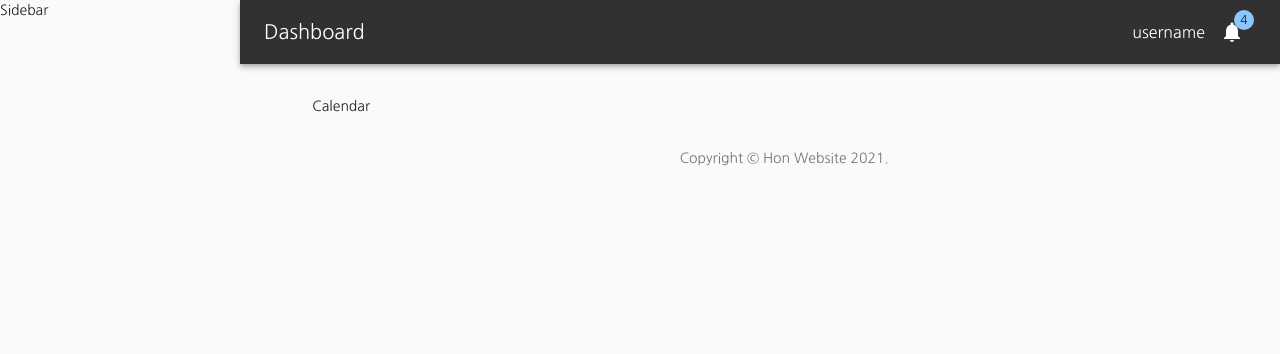
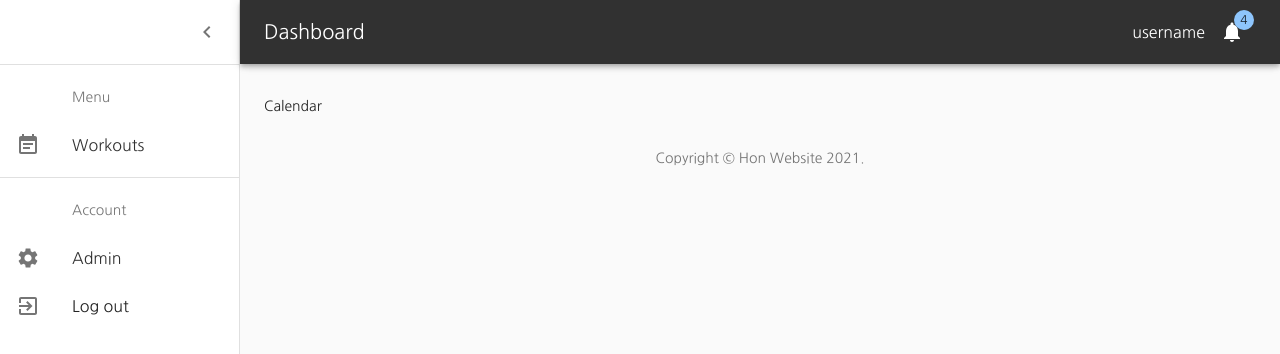
Before and after one commit to honmetha/exercise-tracker, a React (Create React App) app: page /dashboard in a window 1280 px wide. Shown: the top 354 px of the page. Built offline with nearby package versions, Linux system fonts and the light colour scheme.

Commit message:
[Added] Part 3: Dashboard Sidebar

```diff
--- /dev/null
+++ b/src/components/Sidebar/index.jsx
@@ -0,0 +1,77 @@
+import { useRouteMatch } from "react-router-dom";
+
+import ListItem from "@material-ui/core/ListItem";
+import ListItemIcon from "@material-ui/core/ListItemIcon";
+import ListItemText from "@material-ui/core/ListItemText";
+import ListSubheader from "@material-ui/core/ListSubheader";
+import EventNoteIcon from "@material-ui/icons/EventNote";
+import ExitToAppIcon from "@material-ui/icons/ExitToApp";
+import SettingsIcon from "@material-ui/icons/Settings";
+import Link from "@material-ui/core/Link";
+
+import clsx from "clsx";
+import Drawer from "@material-ui/core/Drawer";
+import IconButton from "@material-ui/core/IconButton";
+import List from "@material-ui/core/List";
+import Divider from "@material-ui/core/Divider";
+import ChevronLeftIcon from "@material-ui/icons/ChevronLeft";
+import useStyles from "../../config/theme.dashboard";
+
+function Sidebar(props) {
+  let match = useRouteMatch();
+
+  const classes = useStyles();
+
+  return (
+    <Drawer
+      variant="permanent"
+      classes={{
+        paper: clsx(
+          classes.drawerPaper,
+          !props.open && classes.drawerPaperClose
+        ),
+      }}
+      open={props.open}
+    >
+      <div className={classes.toolbarIcon}>
+        <IconButton onClick={props.handleDrawerClose}>
+          <ChevronLeftIcon />
+        </IconButton>
+      </div>
+      <Divider />
+      <List>
+        <ListSubheader inset>Menu</ListSubheader>
+        <Link href={`${match.url}`}>
+          <ListItem button>
+            <ListItemIcon>
+              <EventNoteIcon />
+            </ListItemIcon>
+            <ListItemText primary="Workouts" />
+          </ListItem>
+        </Link>
+      </List>
+      <Divider />
+      <List>
+        <div>
+          <ListSubheader inset>Account</ListSubheader>
+          <Link href={`${match.url}/admin`}>
+            <ListItem button>
+              <ListItemIcon>
+                <SettingsIcon />
+              </ListItemIcon>
+              <ListItemText primary="Admin" />
+            </ListItem>
+          </Link>
+          <ListItem button onClick={() => props.signOut()}>
+            <ListItemIcon>
+              <ExitToAppIcon />
+            </ListItemIcon>
+            <ListItemText primary="Log out" />
+          </ListItem>
+        </div>
+      </List>
+    </Drawer>
+  );
+}
+
+export default Sidebar;
--- a/src/pages/Dashboard.jsx
+++ b/src/pages/Dashboard.jsx
@@ -1,7 +1,7 @@
 import * as React from "react";
 
 import { withFirebase } from "../components/Firebase";
-import { withRouter, Switch, Route, useRouteMatch } from "react-router-dom";
+import { withRouter } from "react-router-dom";
 
 import clsx from "clsx";
 import CssBaseline from "@material-ui/core/CssBaseline";
@@ -17,17 +17,24 @@ import NotificationsIcon from "@material-ui/icons/Notifications";
 
 import useStyles from "../config/theme.dashboard";
 import Copyright from "../components/Copyright";
+import Sidebar from "../components/Sidebar";
 
 function Dashboard(props) {
-  let match = useRouteMatch();
+  // let match = useRouteMatch();
 
   const classes = useStyles();
   const [open, setOpen] = React.useState(true);
+
   const handleDrawerOpen = () => {
     setOpen(true);
   };
   const handleDrawerClose = () => {
     setOpen(false);
+  };
+
+  const signOut = () => {
+    props.firebase.auth.signOut();
+    props.history.push("/");
   };
 
   return (
@@ -69,7 +76,12 @@ function Dashboard(props) {
           </IconButton>
         </Toolbar>
       </AppBar>
-      Sidebar
+      <Sidebar
+        signOut={signOut}
+        open={open}
+        handleDrawerClose={handleDrawerClose}
+      />
+
       <main
         className={
           (classes.content, !open ? classes.contentClosed : classes.appBarShift)
```
